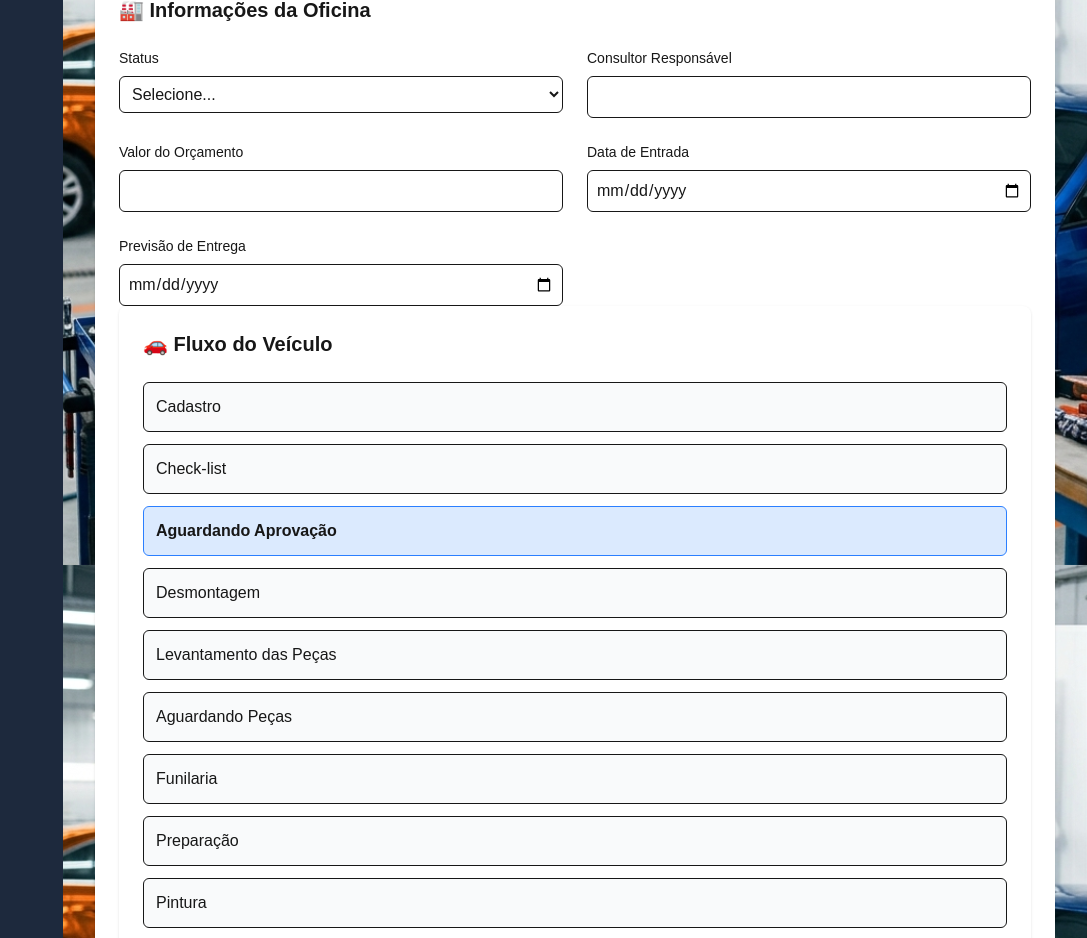
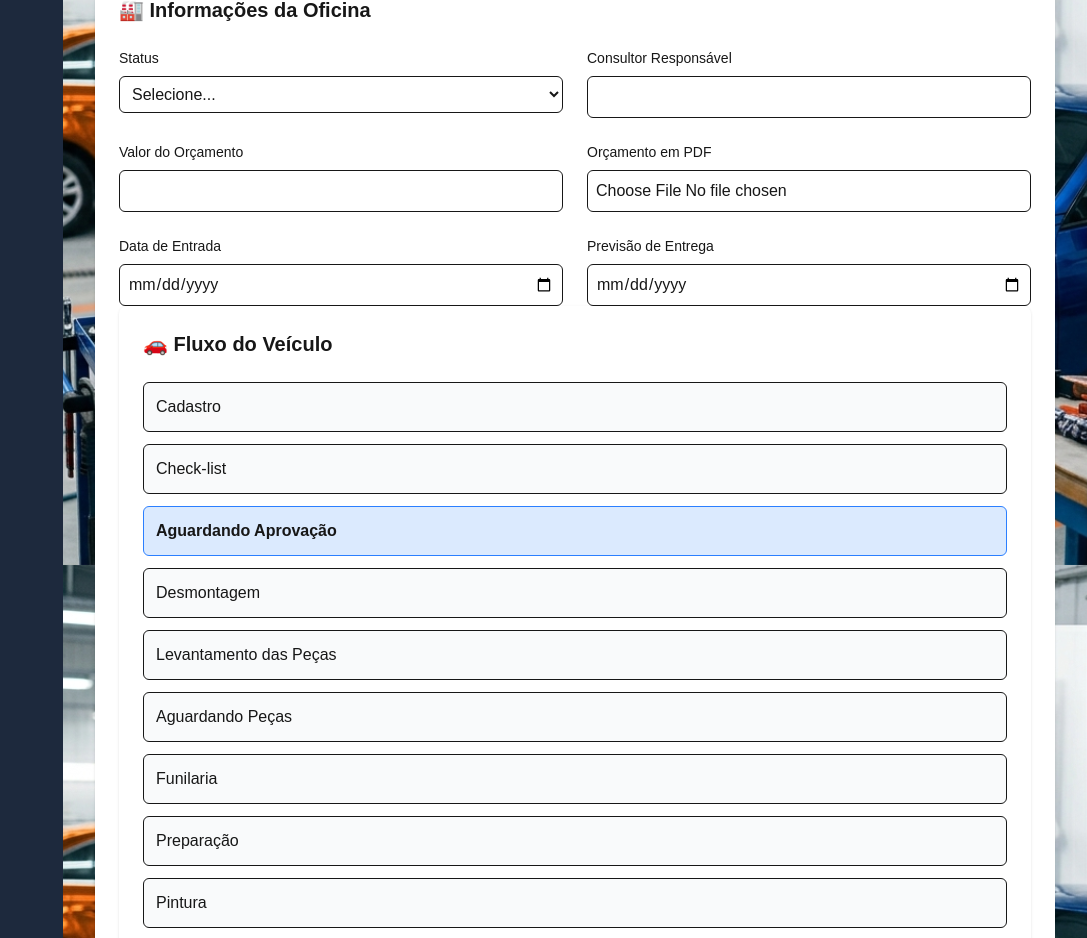
Before and after one commit to FabioCarlosMarques/funilaria-app, a Next.js app: page /cadastro-veiculos in a window 1280 px wide. Shown: the part 1035-1973 px from the top of the page, without its empty margins (193-1280 px from the left). Built offline with nearby package versions, Linux system fonts and the light colour scheme.

Commit message:
Foi realizado uma alteração em page.tsx em veículos entregues

```diff
--- a/app/cadastro-veiculos/page.tsx
+++ b/app/cadastro-veiculos/page.tsx
@@ -294,6 +294,17 @@ export default function CadastroVeiculos() {
                 })
               }
             />
+            <div>
+              <label className="block text-sm font-medium mb-2">
+                Orçamento em PDF
+              </label>
+
+              <input
+                type="file"
+                accept="application/pdf"
+                className="w-full border rounded-md p-2"
+              />
+            </div>
 
             <InputField label="Data de Entrada" type="date" />
 
@@ -441,6 +452,13 @@ export default function CadastroVeiculos() {
                 <p className="font-semibold">{veiculoSelecionado.consultor}</p>
               </div>
 
+              <div>
+                <p className="text-sm text-gray-500">Valor do Orçamento</p>
+                <p className="font-semibold">
+                  R$ {veiculoSelecionado.valorOrcamento}
+                </p>
+              </div>
+
               <div className="mt-6">
                 <button
                   onClick={avancarEtapa}
--- a/app/page.tsx
+++ b/app/page.tsx
@@ -10,6 +10,7 @@ export default function Home() {
   const [emProducao, setEmProducao] = useState(0);
   const [emPintura, setEmPintura] = useState(0);
   const [AguardandoPeças, setAguardandoPeças] = useState(0);
+  const [veiculosEntregues, setVeiculosEntregues] = useState(0);
 
   useEffect(() => {
     const veiculosSalvos = localStorage.getItem("veiculos");
@@ -30,11 +31,10 @@ export default function Home() {
       setEmPintura(veiculosEmPintura.length);
 
       const veiculosAguardandoPeças = listaVeiculos.filter(
-  (veiculo: { status: string }) =>
-    veiculo.status === "Aguardando Peças",
-);
+        (veiculo: { status: string }) => veiculo.status === "Aguardando Peças",
+      );
 
-setAguardandoPeças(veiculosAguardandoPeças.length);
+      setAguardandoPeças(veiculosAguardandoPeças.length);
 
       const veiculosAguardandoAprovacao = listaVeiculos.filter(
         (veiculo: { status: string }) =>
@@ -42,6 +42,12 @@ setAguardandoPeças(veiculosAguardandoPeças.length);
       );
 
       setAguardandoAprovacao(veiculosAguardandoAprovacao.length);
+
+      const listaVeiculosEntregues = listaVeiculos.filter(
+        (veiculo: { status: string }) => veiculo.status === "Veículo Faturado",
+      );
+
+      setVeiculosEntregues(listaVeiculosEntregues.length);
 
       const veiculosEmProducao = listaVeiculos.filter(
         (veiculo: { status: string }) =>
@@ -89,11 +95,14 @@ setAguardandoPeças(veiculosAguardandoPeças.length);
 
           <CardDashboard titulo="Em Pintura" quantidade={emPintura} />
 
-          <CardDashboard titulo="Aguardando Peças" quantidade={AguardandoPeças} />
+          <CardDashboard
+            titulo="Aguardando Peças"
+            quantidade={AguardandoPeças}
+          />
 
           <CardDashboard
             titulo="Veículos Entregues"
-            quantidade={totalVeiculos}
+            quantidade={veiculosEntregues}
           />
         </div>
       </main>
```
